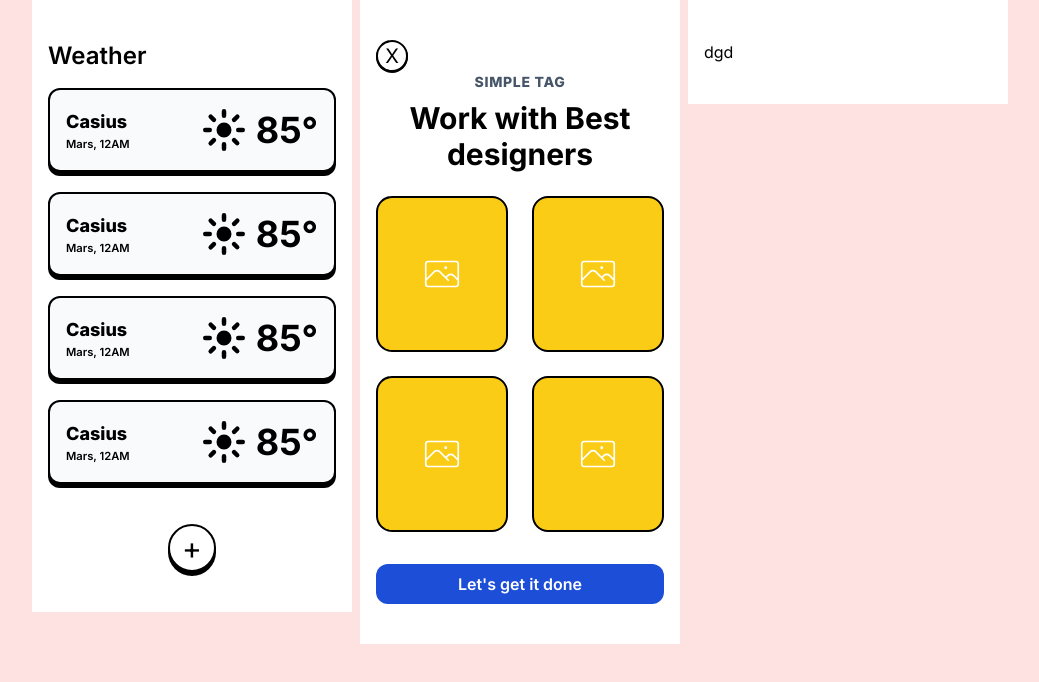
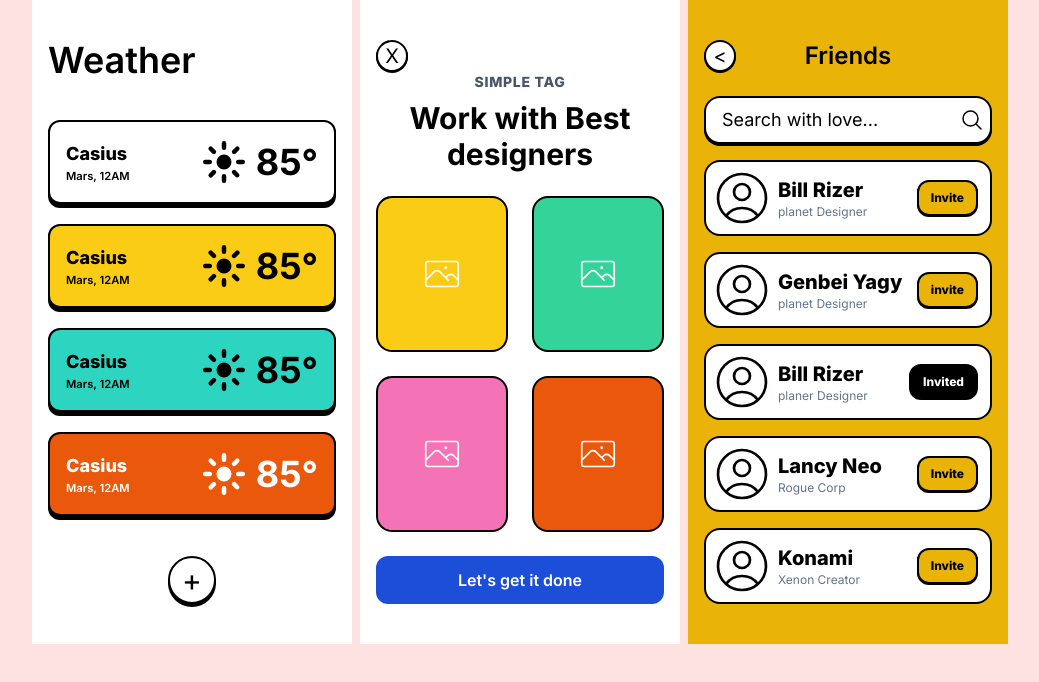
Before and after one commit to siri906/reactMaster_homework, a Next.js app: page /challenge in a window 1280 px wide. Shown: the top 682 px of the page, without its empty margins (120-1159 px from the left). Built offline with nearby package versions, Linux system fonts and the light colour scheme.

Commit message:
challenge 완료

```diff
--- a/app/challenge/page.tsx
+++ b/app/challenge/page.tsx
@@ -6,7 +6,7 @@ export default function Home() {
           <h2>Weather</h2>
         </div>
         <ul className="list_weather">
-          <li>
+          <li className="bg-white">
             <div className="left_area">
               <strong>Casius</strong>
               <p>Mars, 12AM</p>
@@ -20,7 +20,7 @@ export default function Home() {
               <strong>85</strong>
             </div>
           </li>
-          <li>
+          <li className="bg-yellow-400">
             <div className="left_area">
               <strong>Casius</strong>
               <p>Mars, 12AM</p>
@@ -34,7 +34,7 @@ export default function Home() {
               <strong>85</strong>
             </div>
           </li>
-          <li>
+          <li className="bg-teal-400">
             <div className="left_area">
               <strong>Casius</strong>
               <p>Mars, 12AM</p>
@@ -48,7 +48,7 @@ export default function Home() {
               <strong>85</strong>
             </div>
           </li>
-          <li>
+          <li className="bg-orange-600 text-white">
             <div className="left_area">
               <strong>Casius</strong>
               <p>Mars, 12AM</p>
@@ -88,21 +88,21 @@ export default function Home() {
                 </svg>
               </div>
             </li>
-            <li className="bg-yellow-400">
+            <li className="bg-emerald-400">
               <div className="bx_svg">
                 <svg data-slot="icon" fill="none" stroke-width="1" stroke="white" viewBox="0 0 24 24" xmlns="http://www.w3.org/2000/svg" aria-hidden="true">
                   <path stroke-linecap="round" stroke-linejoin="round" d="m2.25 15.75 5.159-5.159a2.25 2.25 0 0 1 3.182 0l5.159 5.159m-1.5-1.5 1.409-1.409a2.25 2.25 0 0 1 3.182 0l2.909 2.909m-18 3.75h16.5a1.5 1.5 0 0 0 1.5-1.5V6a1.5 1.5 0 0 0-1.5-1.5H3.75A1.5 1.5 0 0 0 2.25 6v12a1.5 1.5 0 0 0 1.5 1.5Zm10.5-11.25h.008v.008h-.008V8.25Zm.375 0a.375.375 0 1 1-.75 0 .375.375 0 0 1 .75 0Z"></path>
                 </svg>
               </div>
             </li>
-            <li className="bg-yellow-400">
+            <li className="bg-pink-400">
               <div className="bx_svg">
                 <svg data-slot="icon" fill="none" stroke-width="1" stroke="white" viewBox="0 0 24 24" xmlns="http://www.w3.org/2000/svg" aria-hidden="true">
                   <path stroke-linecap="round" stroke-linejoin="round" d="m2.25 15.75 5.159-5.159a2.25 2.25 0 0 1 3.182 0l5.159 5.159m-1.5-1.5 1.409-1.409a2.25 2.25 0 0 1 3.182 0l2.909 2.909m-18 3.75h16.5a1.5 1.5 0 0 0 1.5-1.5V6a1.5 1.5 0 0 0-1.5-1.5H3.75A1.5 1.5 0 0 0 2.25 6v12a1.5 1.5 0 0 0 1.5 1.5Zm10.5-11.25h.008v.008h-.008V8.25Zm.375 0a.375.375 0 1 1-.75 0 .375.375 0 0 1 .75 0Z"></path>
                 </svg>
               </div>
             </li>
-            <li className="bg-yellow-400">
+            <li className="bg-orange-600">
               <div className="bx_svg">
                 <svg data-slot="icon" fill="none" stroke-width="1" stroke="white" viewBox="0 0 24 24" xmlns="http://www.w3.org/2000/svg" aria-hidden="true">
                   <path stroke-linecap="round" stroke-linejoin="round" d="m2.25 15.75 5.159-5.159a2.25 2.25 0 0 1 3.182 0l5.159 5.159m-1.5-1.5 1.409-1.409a2.25 2.25 0 0 1 3.182 0l2.909 2.909m-18 3.75h16.5a1.5 1.5 0 0 0 1.5-1.5V6a1.5 1.5 0 0 0-1.5-1.5H3.75A1.5 1.5 0 0 0 2.25 6v12a1.5 1.5 0 0 0 1.5 1.5Zm10.5-11.25h.008v.008h-.008V8.25Zm.375 0a.375.375 0 1 1-.75 0 .375.375 0 0 1 .75 0Z"></path>
@@ -115,7 +115,117 @@ export default function Home() {
           <button>Let&apos;s get it done</button>
         </div>
       </div>
-      <div className="third">dgd</div>
+      <div className="third">
+        <div className="t_area">
+          <button className="circle_button">&#60;</button>
+          <h2>Friends</h2>
+        </div>
+        <div className="search_area">
+          <div className="ipt_area">
+            <input type="text" placeholder="Search with love..." />
+            <button>
+              <svg data-slot="icon" fill="none" stroke-width="1.5" stroke="currentColor" viewBox="0 0 24 24" xmlns="http://www.w3.org/2000/svg" aria-hidden="true">
+                <path stroke-linecap="round" stroke-linejoin="round" d="m21 21-5.197-5.197m0 0A7.5 7.5 0 1 0 5.196 5.196a7.5 7.5 0 0 0 10.607 10.607Z"></path>
+                <span className="blind">검색</span>
+              </svg>
+            </button>
+          </div>
+        </div>
+        <div className="user_area">
+          <ul className="list_user">
+            <li>
+              <div className="left_area">
+                <div className="bx_profile_img">
+                  <svg data-slot="icon" fill="none" stroke-width="1" stroke="currentColor" viewBox="0 0 24 24" xmlns="http://www.w3.org/2000/svg" aria-hidden="true">
+                    <path stroke-linecap="round" stroke-linejoin="round" d="M17.982 18.725A7.488 7.488 0 0 0 12 15.75a7.488 7.488 0 0 0-5.982 2.975m11.963 0a9 9 0 1 0-11.963 0m11.963 0A8.966 8.966 0 0 1 12 21a8.966 8.966 0 0 1-5.982-2.275M15 9.75a3 3 0 1 1-6 0 3 3 0 0 1 6 0Z"></path>
+                  </svg>
+                </div>
+                <div className="bx_profile_info">
+                  <h3>Bill Rizer</h3>
+                  <p>planet Designer</p>
+                </div>
+              </div>
+              <div className="right_area">
+                <div className="btn_area">
+                  <button>Invite</button>
+                </div>
+              </div>
+            </li>
+            <li>
+              <div className="left_area">
+                <div className="bx_profile_img">
+                  <svg data-slot="icon" fill="none" stroke-width="1" stroke="currentColor" viewBox="0 0 24 24" xmlns="http://www.w3.org/2000/svg" aria-hidden="true">
+                    <path stroke-linecap="round" stroke-linejoin="round" d="M17.982 18.725A7.488 7.488 0 0 0 12 15.75a7.488 7.488 0 0 0-5.982 2.975m11.963 0a9 9 0 1 0-11.963 0m11.963 0A8.966 8.966 0 0 1 12 21a8.966 8.966 0 0 1-5.982-2.275M15 9.75a3 3 0 1 1-6 0 3 3 0 0 1 6 0Z"></path>
+                  </svg>
+                </div>
+                <div className="bx_profile_info">
+                  <h3>Genbei Yagy</h3>
+                  <p>planet Designer</p>
+                </div>
+              </div>
+              <div className="right_area">
+                <div className="btn_area">
+                  <button>invite</button>
+                </div>
+              </div>
+            </li>
+            <li className="invited">
+              <div className="left_area">
+                <div className="bx_profile_img">
+                  <svg data-slot="icon" fill="none" stroke-width="1" stroke="currentColor" viewBox="0 0 24 24" xmlns="http://www.w3.org/2000/svg" aria-hidden="true">
+                    <path stroke-linecap="round" stroke-linejoin="round" d="M17.982 18.725A7.488 7.488 0 0 0 12 15.75a7.488 7.488 0 0 0-5.982 2.975m11.963 0a9 9 0 1 0-11.963 0m11.963 0A8.966 8.966 0 0 1 12 21a8.966 8.966 0 0 1-5.982-2.275M15 9.75a3 3 0 1 1-6 0 3 3 0 0 1 6 0Z"></path>
+                  </svg>
+                </div>
+                <div className="bx_profile_info">
+                  <h3>Bill Rizer</h3>
+                  <p>planer Designer</p>
+                </div>
+              </div>
+              <div className="right_area">
+                <div className="btn_area">
+                  <button>Invited</button>
+                </div>
+              </div>
+            </li>
+            <li>
+              <div className="left_area">
+                <div className="bx_profile_img">
+                  <svg data-slot="icon" fill="none" stroke-width="1" stroke="currentColor" viewBox="0 0 24 24" xmlns="http://www.w3.org/2000/svg" aria-hidden="true">
+                    <path stroke-linecap="round" stroke-linejoin="round" d="M17.982 18.725A7.488 7.488 0 0 0 12 15.75a7.488 7.488 0 0 0-5.982 2.975m11.963 0a9 9 0 1 0-11.963 0m11.963 0A8.966 8.966 0 0 1 12 21a8.966 8.966 0 0 1-5.982-2.275M15 9.75a3 3 0 1 1-6 0 3 3 0 0 1 6 0Z"></path>
+                  </svg>
+                </div>
+                <div className="bx_profile_info">
+                  <h3>Lancy Neo</h3>
+                  <p>Rogue Corp</p>
+                </div>
+              </div>
+              <div className="right_area">
+                <div className="btn_area">
+                  <button>Invite</button>
+                </div>
+              </div>
+            </li>
+            <li>
+              <div className="left_area">
+                <div className="bx_profile_img">
+                  <svg data-slot="icon" fill="none" stroke-width="1" stroke="currentColor" viewBox="0 0 24 24" xmlns="http://www.w3.org/2000/svg" aria-hidden="true">
+                    <path stroke-linecap="round" stroke-linejoin="round" d="M17.982 18.725A7.488 7.488 0 0 0 12 15.75a7.488 7.488 0 0 0-5.982 2.975m11.963 0a9 9 0 1 0-11.963 0m11.963 0A8.966 8.966 0 0 1 12 21a8.966 8.966 0 0 1-5.982-2.275M15 9.75a3 3 0 1 1-6 0 3 3 0 0 1 6 0Z"></path>
+                  </svg>
+                </div>
+                <div className="bx_profile_info">
+                  <h3>Konami</h3>
+                  <p>Xenon Creator</p>
+                </div>
+              </div>
+              <div className="right_area">
+                <div className="btn_area">
+                  <button>Invite</button>
+                </div>
+              </div>
+            </li>
+          </ul>
+        </div>
+      </div>
     </div>
   );
 }
--- a/app/globals.css
+++ b/app/globals.css
@@ -66,12 +66,12 @@ body {
 }
 
 .first h2 {
-  @apply text-2xl font-semibold mb-4;
+  @apply text-4xl font-semibold mb-10;
 }
 
 .first .list_weather li {
   box-shadow: 0px 4px 0px 0px rgba(0, 0, 0, 1);
-  @apply flex w-full items-center justify-between p-4 bg-slate-50 rounded-xl border-2 border-black;
+  @apply flex w-full items-center justify-between p-4 rounded-xl border-2 border-black;
 }
 
 .first .list_weather li + li {
@@ -112,7 +112,7 @@ body {
 }
 
 .first .circle_button {
-  box-shadow: 0px 4px 0px 0px rgba(0, 0, 0, 1);
+  box-shadow: 0px 3px 0px 0px rgba(0, 0, 0, 1);
   @apply size-12 text-3xl;
 }
 
@@ -142,5 +142,81 @@ body {
 }
 
 .second .btn_area button {
-  @apply text-white bg-blue-700 w-full py-2 rounded-xl mt-8 font-semibold;
+  @apply text-white bg-blue-700 w-full py-3 rounded-xl mt-6 font-semibold;
 }
+
+.cont .third {
+  @apply bg-yellow-500;
+}
+
+.third .t_area {
+  @apply relative mb-6;
+}
+
+.third .t_area button {
+  @apply absolute;
+}
+
+.third .t_area h2 {
+  @apply flex justify-center items-center text-2xl font-semibold;
+}
+
+.third .ipt_area {
+  @apply relative mb-4;
+}
+
+.third .ipt_area button {
+  @apply absolute size-6 right-2 top-1/4 z-10;
+}
+
+.third .ipt_area input {
+  box-shadow: 0px 2px 0px 0px rgba(0, 0, 0, 1);
+  @apply w-full py-2 px-4 pr-10 rounded-2xl text-lg border-black border-2;
+}
+
+.third .ipt_area input::placeholder {
+  @apply text-black text-lg;
+}
+
+.third .list_user li {
+  @apply p-1 flex justify-between items-center bg-white rounded-2xl border-black border-2;
+}
+
+.third .list_user li + li {
+  @apply mt-4;
+}
+
+.third .list_user .left_area {
+  @apply flex items-center gap-1;
+}
+
+.third .list_user .bx_profile_img {
+  @apply inline-block size-16;
+}
+
+.third .bx_profile_info h3 {
+  @apply text-xl font-extrabold;
+}
+
+.third .bx_profile_info p {
+  @apply text-xs text-slate-500;
+}
+
+.third .btn_area button {
+  box-shadow: 0px 1px 0px 0px rgba(0, 0, 0, 1);
+  @apply flex justify-center items-center bg-yellow-500 py-2 px-3 text-xs font-extrabold rounded-xl border-2 border-black mr-2;
+}
+
+.third .invited button {
+  box-shadow: none;
+  @apply bg-black text-white;
+}
+
+.blind {
+  position: absolute;
+  clip: rect(0 0 0 0);
+  width: 1px;
+  height: 1px;
+  margin: -1px;
+  overflow: hidden;
+}
```
